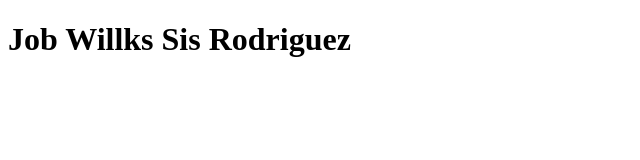
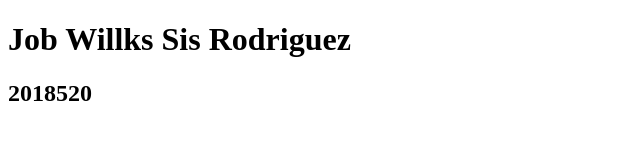
Before and after one commit to jsis-2018520/IN5AV_2018520, a plain HTML site: page Index.html in a window 1280 px wide. Shown: the whole page, without its empty margins (0-640 px from the left). Drawn offline with Linux system fonts and the light colour scheme.

Commit message:
Se agrego un titulo 2 al archivo Index.html

```diff
--- a/Index.html
+++ b/Index.html
@@ -4,6 +4,6 @@
     </head>
     <body>
         <h1> Job Willks Sis Rodriguez </h1>
-
+        <h2> 2018520 </h2>
     </body>
 </html>
```
